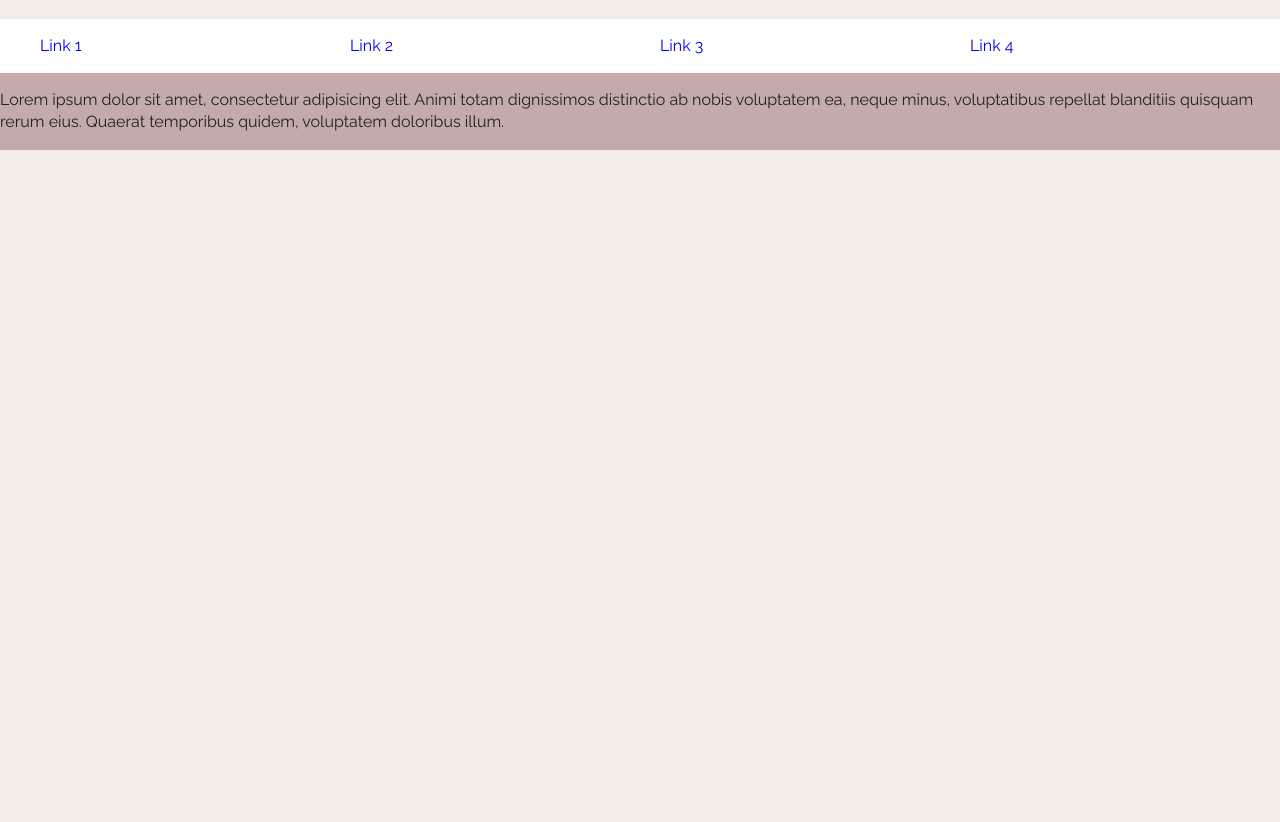
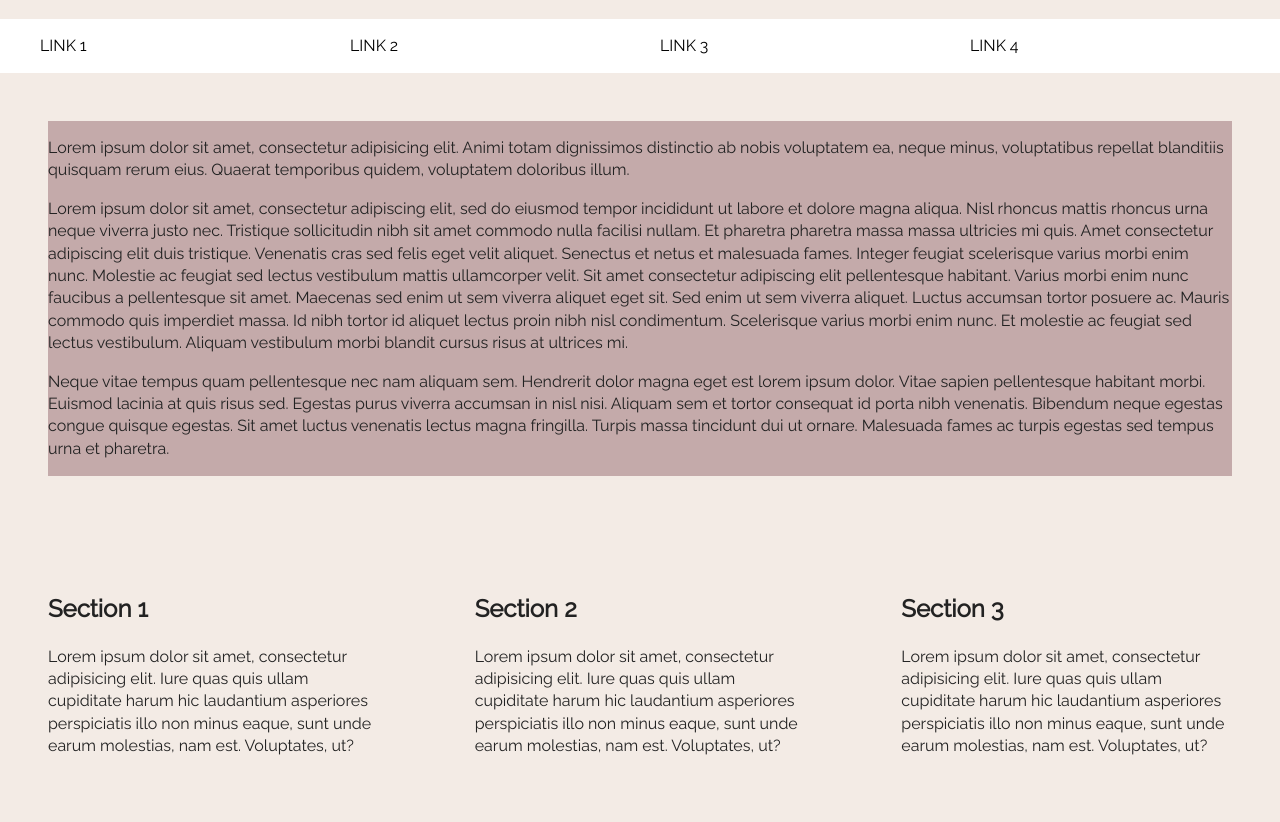
Before and after one commit to sleepvy/boilerplate, a plain HTML site: page index.html in a window 1280 px wide. Shown: the part 93-915 px from the top of the page. Before the commit the page ends 800 px from the top, so only its background shows below. Drawn offline with nearby package versions, Linux system fonts and the light colour scheme.

Commit message:
added more grid elements

```diff
--- a/index.html
+++ b/index.html
@@ -40,9 +40,27 @@
 
         <main>
             <p>Lorem ipsum dolor sit amet, consectetur adipisicing elit. Animi totam dignissimos distinctio ab nobis voluptatem ea, neque minus, voluptatibus repellat blanditiis quisquam rerum eius. Quaerat temporibus quidem, voluptatem doloribus illum.</p>
+
+            <p>Lorem ipsum dolor sit amet, consectetur adipiscing elit, sed do eiusmod tempor incididunt ut labore et dolore magna aliqua. Nisl rhoncus mattis rhoncus urna neque viverra justo nec. Tristique sollicitudin nibh sit amet commodo nulla facilisi nullam. Et pharetra pharetra massa massa ultricies mi quis. Amet consectetur adipiscing elit duis tristique. Venenatis cras sed felis eget velit aliquet. Senectus et netus et malesuada fames. Integer feugiat scelerisque varius morbi enim nunc. Molestie ac feugiat sed lectus vestibulum mattis ullamcorper velit. Sit amet consectetur adipiscing elit pellentesque habitant. Varius morbi enim nunc faucibus a pellentesque sit amet. Maecenas sed enim ut sem viverra aliquet eget sit. Sed enim ut sem viverra aliquet. Luctus accumsan tortor posuere ac. Mauris commodo quis imperdiet massa. Id nibh tortor id aliquet lectus proin nibh nisl condimentum. Scelerisque varius morbi enim nunc. Et molestie ac feugiat sed lectus vestibulum. Aliquam vestibulum morbi blandit cursus risus at ultrices mi.
+            </p>
+
+            <p> Neque vitae tempus quam pellentesque nec nam aliquam sem. Hendrerit dolor magna eget est lorem ipsum dolor. Vitae sapien pellentesque habitant morbi. Euismod lacinia at quis risus sed. Egestas purus viverra accumsan in nisl nisi. Aliquam sem et tortor consequat id porta nibh venenatis. Bibendum neque egestas congue quisque egestas. Sit amet luctus venenatis lectus magna fringilla. Turpis massa tincidunt dui ut ornare. Malesuada fames ac turpis egestas sed tempus urna et pharetra.
+            </p>
         </main>
 
+        <div id="one">
+            <h2>Section 1</h2>
+            <p>Lorem ipsum dolor sit amet, consectetur adipisicing elit. Iure quas quis ullam cupiditate harum hic laudantium asperiores perspiciatis illo non minus eaque, sunt unde earum molestias, nam est. Voluptates, ut?</p>
         </div>
+        <div id="two">
+            <h2>Section 2</h2>
+            <p>Lorem ipsum dolor sit amet, consectetur adipisicing elit. Iure quas quis ullam cupiditate harum hic laudantium asperiores perspiciatis illo non minus eaque, sunt unde earum molestias, nam est. Voluptates, ut?</p>
+        </div>
+        <div id="three">
+            <h2>Section 3</h2>
+            <p>Lorem ipsum dolor sit amet, consectetur adipisicing elit. Iure quas quis ullam cupiditate harum hic laudantium asperiores perspiciatis illo non minus eaque, sunt unde earum molestias, nam est. Voluptates, ut?</p>
+        </div>
+
 
 
 
--- a/scss/_base.scss
+++ b/scss/_base.scss
@@ -6,8 +6,8 @@ body {
 header {
     h1 {
         @include box;
+
     }
-
 }
 
 nav {
@@ -18,6 +18,13 @@ nav {
 
         a {
             text-decoration: none;
+            color: black;
+            text-transform: uppercase;
+            text-align: center;
+        }
+        a:hover{
+            color: white;
+            background-color: $accentcolor;
         }
     }
 
@@ -25,4 +32,9 @@ nav {
 
 main {
     background-color: $accentcolor;
+    margin: 3em;
 }
+
+#one, #two, #three {
+    margin: 3em;
+}
--- a/scss/_layout.scss
+++ b/scss/_layout.scss
@@ -1,12 +1,13 @@
 .grid-container {
     display: grid;
-    grid-template-rows: auto auto auto;
+    grid-template-rows: auto auto auto auto;
     grid-template-columns: 1fr 1fr 1fr;
 
     grid-template-areas:
         "title title title"
         "nav nav nav"
-        "main main main";
+        "main main main"
+        "one two three";
 }
 
 nav {
@@ -18,7 +19,7 @@ nav {
 }
 
 //phone
-@media screen and (min-width: 320px) {
+@media screen and (max-width: 320px) {
     .grid-container {
         display: grid;
         grid-template-rows: auto auto auto;
@@ -27,21 +28,27 @@ nav {
         grid-template-areas:
             "title"
             "nav"
-            "main";
+            "main"
+            "one"
+            "two"
+            "three";
     }
 }
 
 //tablet
-@media screen and (min-width: 768px) {
+@media screen and (max-width: 768px) {
     .grid-container {
         display: grid;
-        grid-template-rows: auto auto auto;
+        grid-template-rows: auto auto auto auto auto;
         grid-template-columns: 1fr 1fr;
 
         grid-template-areas:
             "title title"
             "nav nav"
-            "main main";
+            "main main"
+            "one one"
+            "two two"
+            "three three";
     }
 }
 
@@ -57,3 +64,13 @@ nav {
 main {
     grid-area: main;
 }
+
+#one {
+    grid-area: one;
+}
+#two {
+    grid-area: two;
+}
+#three {
+    grid-area: three;
+}
--- a/scss/_mixins.scss
+++ b/scss/_mixins.scss
@@ -2,4 +2,5 @@
     background: white;
     border: solid 2px black;
     padding: 10px 20px;
+    text-align: center;
 }
```
Also changed, not shown: css/main.css. Lines whose indentation alone changed are shown as unchanged.
